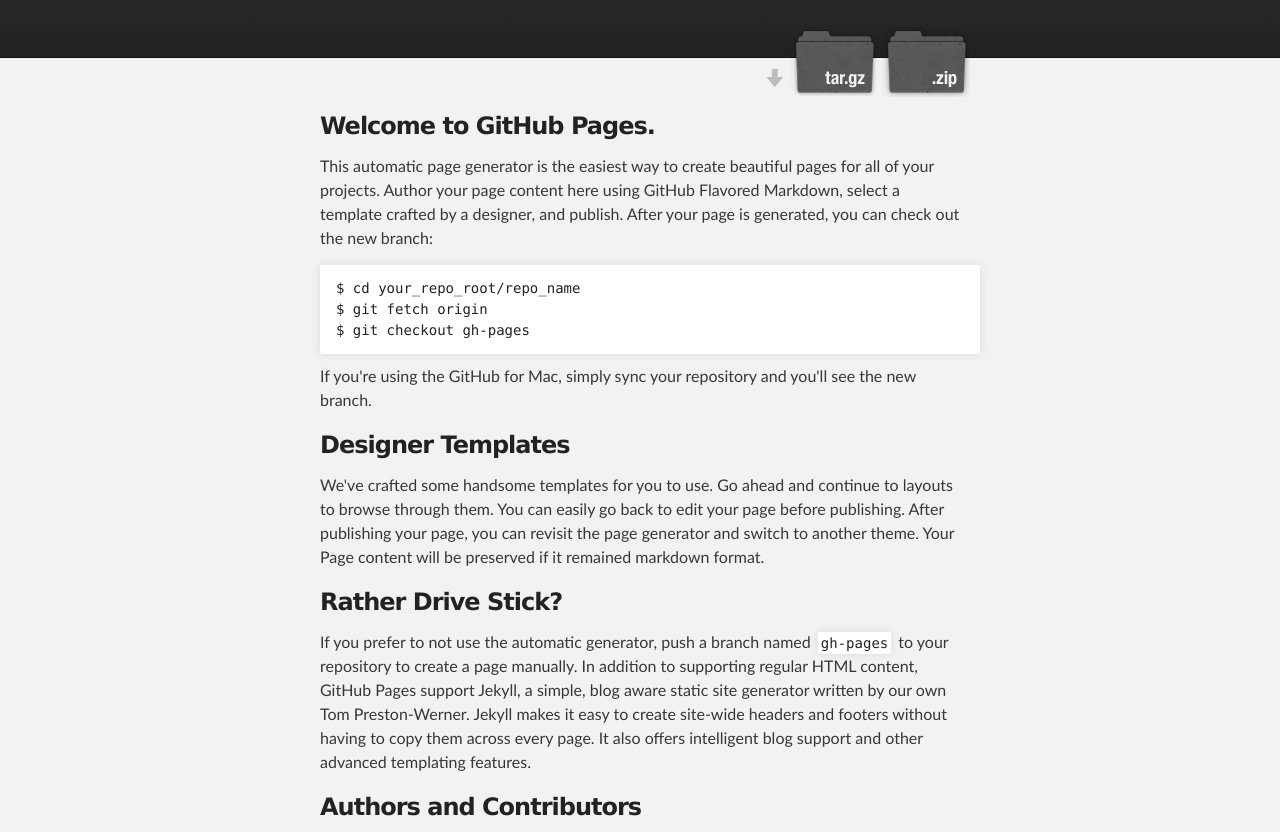
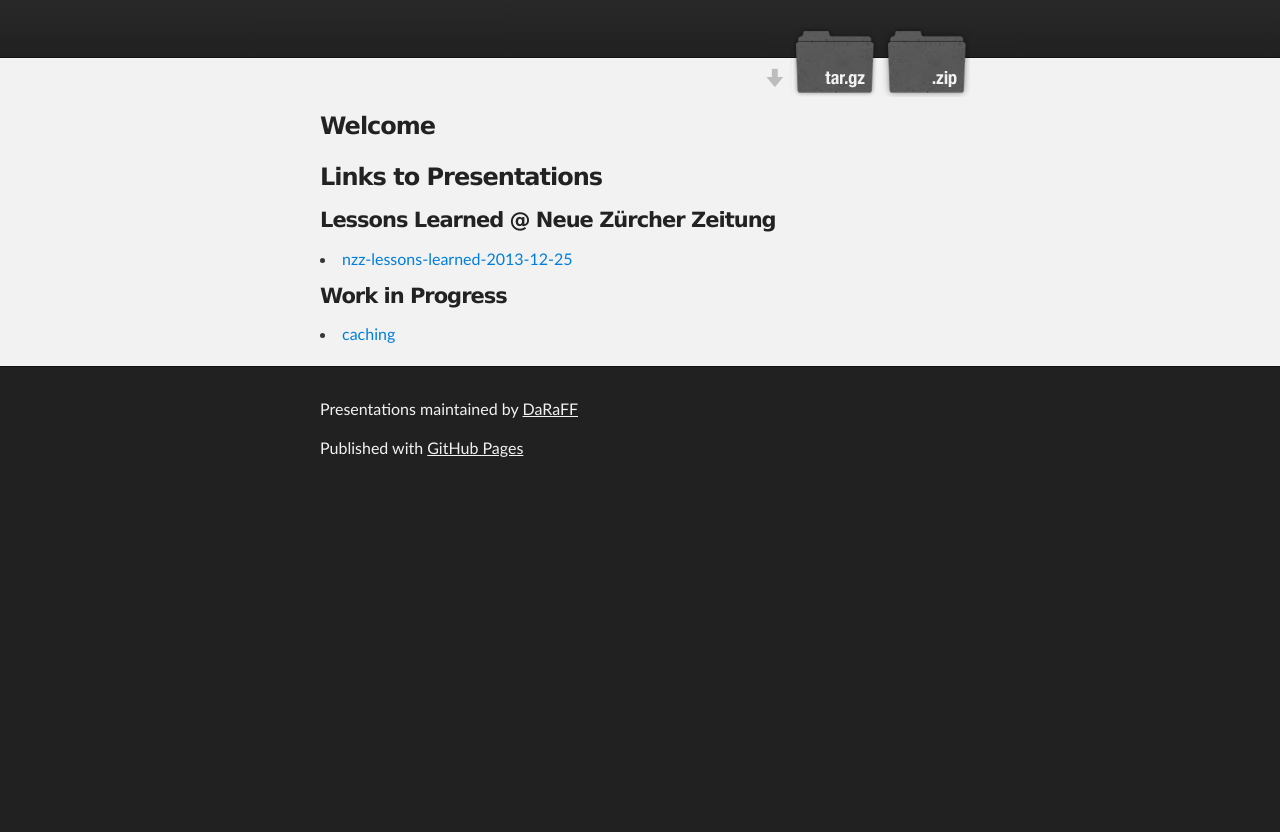
Before and after one commit to DaRaFF/presentations, a plain HTML site: page index.html in a window 1280 px wide. Shown: the part 116-948 px from the top of the page. After the commit the page ends 800 px from the top, so only its background shows below. Drawn offline with Linux system fonts and the light colour scheme.

Commit message:
add presentations

```diff
--- a/index.html
+++ b/index.html
@@ -1,3 +1,4 @@
+
 <!DOCTYPE html>
 <html>
 
@@ -31,37 +32,13 @@
     <!-- MAIN CONTENT -->
     <div id="main_content_wrap" class="outer">
       <section id="main_content" class="inner">
-        <h3>
-<a name="welcome-to-github-pages" class="anchor" href="#welcome-to-github-pages"><span class="octicon octicon-link"></span></a>Welcome to GitHub Pages.</h3>
-
-<p>This automatic page generator is the easiest way to create beautiful pages for all of your projects. Author your page content here using GitHub Flavored Markdown, select a template crafted by a designer, and publish. After your page is generated, you can check out the new branch:</p>
-
-<pre><code>$ cd your_repo_root/repo_name
-$ git fetch origin
-$ git checkout gh-pages
-</code></pre>
-
-<p>If you're using the GitHub for Mac, simply sync your repository and you'll see the new branch.</p>
-
-<h3>
-<a name="designer-templates" class="anchor" href="#designer-templates"><span class="octicon octicon-link"></span></a>Designer Templates</h3>
-
-<p>We've crafted some handsome templates for you to use. Go ahead and continue to layouts to browse through them. You can easily go back to edit your page before publishing. After publishing your page, you can revisit the page generator and switch to another theme. Your Page content will be preserved if it remained markdown format.</p>
-
-<h3>
-<a name="rather-drive-stick" class="anchor" href="#rather-drive-stick"><span class="octicon octicon-link"></span></a>Rather Drive Stick?</h3>
-
-<p>If you prefer to not use the automatic generator, push a branch named <code>gh-pages</code> to your repository to create a page manually. In addition to supporting regular HTML content, GitHub Pages support Jekyll, a simple, blog aware static site generator written by our own Tom Preston-Werner. Jekyll makes it easy to create site-wide headers and footers without having to copy them across every page. It also offers intelligent blog support and other advanced templating features.</p>
-
-<h3>
-<a name="authors-and-contributors" class="anchor" href="#authors-and-contributors"><span class="octicon octicon-link"></span></a>Authors and Contributors</h3>
-
-<p>You can <a href="https://github.com/blog/821" class="user-mention">@mention</a> a GitHub username to generate a link to their profile. The resulting <code>&lt;a&gt;</code> element will link to the contributor's GitHub Profile. For example: In 2007, Chris Wanstrath (<a href="https://github.com/defunkt" class="user-mention">@defunkt</a>), PJ Hyett (<a href="https://github.com/pjhyett" class="user-mention">@pjhyett</a>), and Tom Preston-Werner (<a href="https://github.com/mojombo" class="user-mention">@mojombo</a>) founded GitHub.</p>
-
-<h3>
-<a name="support-or-contact" class="anchor" href="#support-or-contact"><span class="octicon octicon-link"></span></a>Support or Contact</h3>
-
-<p>Having trouble with Pages? Check out the documentation at <a href="http://help.github.com/pages">http://help.github.com/pages</a> or contact <a href="mailto:support@github.com">support@github.com</a> and we’ll help you sort it out.</p>
+        <h3><a name="welcome" class="anchor" href="#welcome"><span class="octicon octicon-link"></span></a>Welcome</h3>
+        <p></p>
+        <h3><a name="links" class="anchor" href="#designer-templates"><span class="octicon octicon-link"></span></a>Links to Presentations</h3>
+        <h4>Lessons Learned @ Neue Zürcher Zeitung</h4>
+        <li><a href="presentations/presentations/nzz-lessons-learned/nzz-lessons-learned-2013-12-25.html">nzz-lessons-learned-2013-12-25</a></li>
+        <h4>Work in Progress</h4>
+        <li><a href="presentations/presentations/wip/caching.html">caching</a></li>
       </section>
     </div>
 
```
Also changed, not shown: presentations/wip/caching.html (+14 -1 lines), presentations/nzz-lessons-learned/nzz-lessons-learned-2013-12-25.html (renamed from presentations/nzz-lessons-learned-2013-12-25.html), 2 other files.
